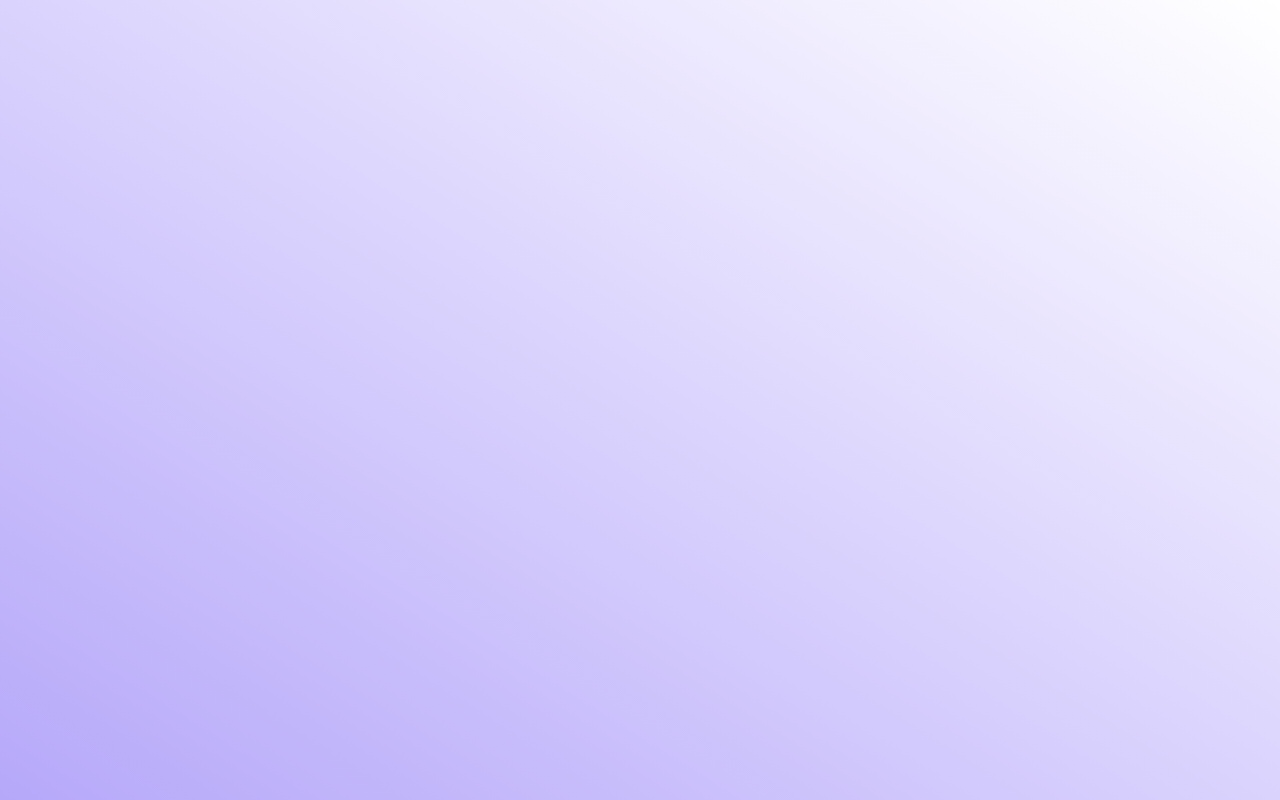
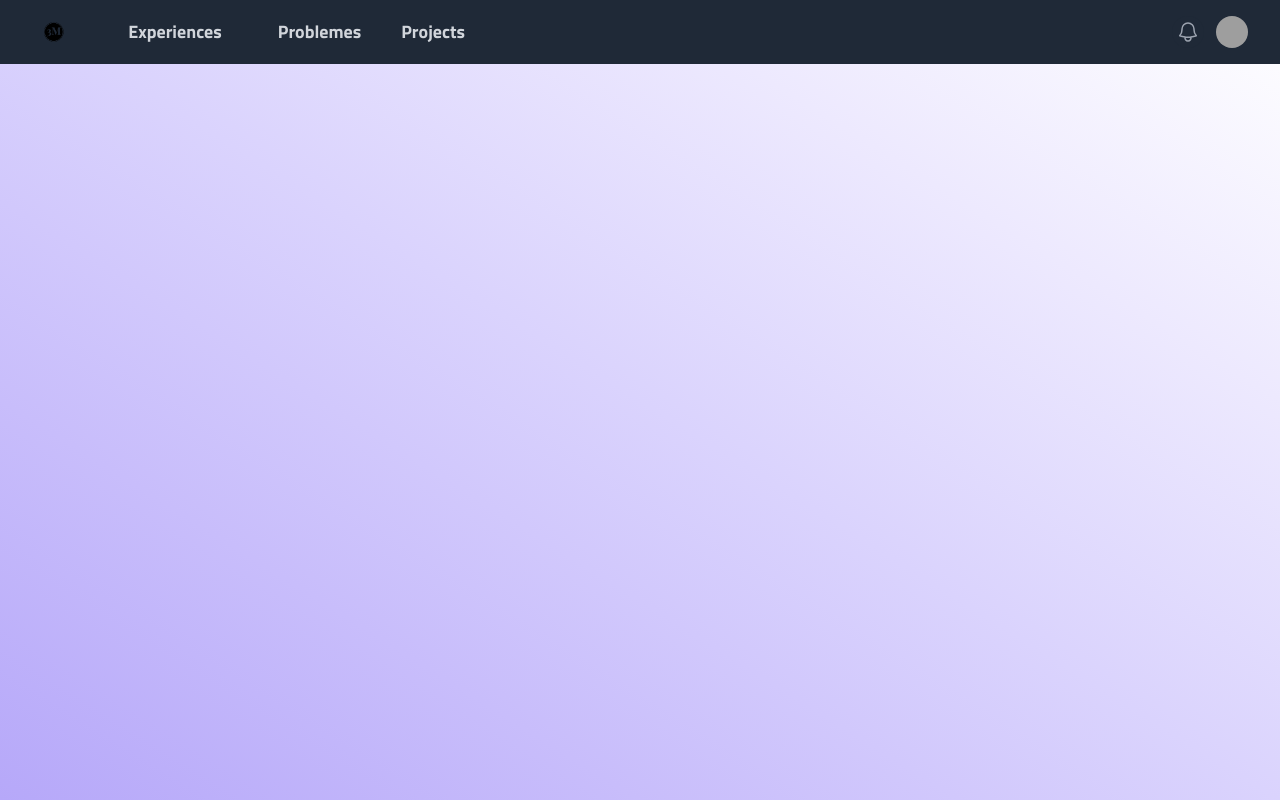
Before and after one commit to faissal17/Make-Me-Money, a React (Vite) app in the folder client/: page /Home in a window 1280 px wide. Before the commit this address had no page. Built offline with nearby package versions, Linux system fonts and the light colour scheme; grey boxes are pictures that could not be loaded.

Commit message:
add navbar to home component

```diff
--- a/client/package.json
+++ b/client/package.json
@@ -10,6 +10,8 @@
     "preview": "vite preview"
   },
   "dependencies": {
+    "@headlessui/react": "^1.7.18",
+    "@heroicons/react": "^2.1.1",
     "axios": "^1.6.7",
     "formik": "^2.4.5",
     "js-cookie": "^3.0.5",
--- a/client/src/App.jsx
+++ b/client/src/App.jsx
@@ -4,6 +4,7 @@
 import Login from './components/Authentication/Login';
 import ForgotPassword from './components/Authentication/ForgotPassword';
 import ResetPassword from './components/Authentication/ResetPassword';
+import Home from './components/Experiences/Home';
 import { BrowserRouter, Route, Routes } from 'react-router-dom';
 
 function App() {
@@ -16,6 +17,10 @@
           <Route path="/Register" Component={Register} />
           <Route path="/ForgetPassword" Component={ForgotPassword} />
           <Route path="/resetpassword" Component={ResetPassword} />
+
+          {/*Experiences Routes*/}
+
+          <Route path="/Home" Component={Home} />
         </Routes>
       </BrowserRouter>
     </React.Fragment>
--- /dev/null
+++ b/client/src/components/Experiences/Home.jsx
@@ -0,0 +1,8 @@
+import React from 'react';
+import ExperienceNavbar from '../../shared/ExperienceShared/ExperienceNavbar';
+
+function Home() {
+  return <ExperienceNavbar />;
+}
+
+export default Home;
--- /dev/null
+++ b/client/src/shared/ExperienceShared/ExperienceNavbar.jsx
@@ -0,0 +1,162 @@
+import { Fragment } from 'react';
+import { Disclosure, Menu, Transition } from '@headlessui/react';
+import { Bars3Icon, BellIcon, XMarkIcon } from '@heroicons/react/24/outline';
+import Logo from '../../assets/images/Logo.png';
+
+const navigation = [
+  { name: 'Experiences', href: '#', current: false },
+  { name: 'Problemes', href: '#', current: false },
+  { name: 'Projects', href: '#', current: false },
+];
+
+function classNames(...classes) {
+  return classes.filter(Boolean).join(' ');
+}
+
+export default function ExperienceNavbar() {
+  return (
+    <Disclosure as="nav" className="bg-gray-800">
+      {({ open }) => (
+        <>
+          <div className="mx-auto w-full px-2 sm:px-6 lg:px-8">
+            <div className="relative flex h-16 items-center justify-between">
+              <div className="absolute inset-y-0 left-0 flex items-center sm:hidden">
+                {/* Mobile menu button*/}
+                <Disclosure.Button className="relative inline-flex items-center justify-center rounded-md p-2 text-gray-400 hover:bg-gray-700 hover:text-white focus:outline-none focus:ring-2 focus:ring-inset focus:ring-white">
+                  <span className="absolute -inset-0.5" />
+                  <span className="sr-only">Open main menu</span>
+                  {open ? (
+                    <XMarkIcon className="block h-6 w-6" aria-hidden="true" />
+                  ) : (
+                    <Bars3Icon className="block h-6 w-6" aria-hidden="true" />
+                  )}
+                </Disclosure.Button>
+              </div>
+              <div className="flex flex-1 items-center justify-center sm:items-stretch sm:justify-start">
+                <div className="flex flex-shrink-0 items-center">
+                  <img className="h-8 w-auto" src={Logo} alt="Your Company" />
+                </div>
+                <div className="hidden sm:ml-6 sm:block">
+                  <div className="flex space-x-4">
+                    {navigation.map((item) => (
+                      <a
+                        key={item.name}
+                        href={item.href}
+                        className={classNames(
+                          item.current
+                            ? 'bg-gray-900 text-white'
+                            : 'text-gray-300 hover:bg-gray-700 hover:text-white',
+                          'rounded-md px-3 py-2 text-lg font-bold',
+                        )}
+                        aria-current={item.current ? 'page' : undefined}
+                      >
+                        {item.name}
+                      </a>
+                    ))}
+                  </div>
+                </div>
+              </div>
+              <div className="absolute inset-y-0 right-0 flex items-center pr-2 sm:static sm:inset-auto sm:ml-6 sm:pr-0">
+                <button
+                  type="button"
+                  className="relative rounded-full bg-gray-800 p-1 text-gray-400 hover:text-white focus:outline-none focus:ring-2 focus:ring-white focus:ring-offset-2 focus:ring-offset-gray-800"
+                >
+                  <span className="absolute -inset-1.5" />
+                  <span className="sr-only">View notifications</span>
+                  <BellIcon className="h-6 w-6" aria-hidden="true" />
+                </button>
+
+                {/* Profile dropdown */}
+                <Menu as="div" className="relative ml-3">
+                  <div>
+                    <Menu.Button className="relative flex rounded-full bg-gray-800 text-sm focus:outline-none focus:ring-2 focus:ring-white focus:ring-offset-2 focus:ring-offset-gray-800">
+                      <span className="absolute -inset-1.5" />
+                      <span className="sr-only">Open user menu</span>
+                      <img
+                        className="h-8 w-8 rounded-full"
+                        src="https://images.unsplash.com/photo-1472099645785-5658abf4ff4e?ixlib=rb-1.2.1&ixid=eyJhcHBfaWQiOjEyMDd9&auto=format&fit=facearea&facepad=2&w=256&h=256&q=80"
+                        alt=""
+                      />
+                    </Menu.Button>
+                  </div>
+                  <Transition
+                    as={Fragment}
+                    enter="transition ease-out duration-100"
+                    enterFrom="transform opacity-0 scale-95"
+                    enterTo="transform opacity-100 scale-100"
+                    leave="transition ease-in duration-75"
+                    leaveFrom="transform opacity-100 scale-100"
+                    leaveTo="transform opacity-0 scale-95"
+                  >
+                    <Menu.Items className="absolute right-0 z-10 mt-2 w-48 origin-top-right rounded-md bg-white py-1 shadow-lg ring-1 ring-black ring-opacity-5 focus:outline-none">
+                      <Menu.Item>
+                        {({ active }) => (
+                          <a
+                            href="#"
+                            className={classNames(
+                              active ? 'bg-gray-100' : '',
+                              'block px-4 py-2 text-sm text-gray-700',
+                            )}
+                          >
+                            Your Profile
+                          </a>
+                        )}
+                      </Menu.Item>
+                      <Menu.Item>
+                        {({ active }) => (
+                          <a
+                            href="#"
+                            className={classNames(
+                              active ? 'bg-gray-100' : '',
+                              'block px-4 py-2 text-sm text-gray-700',
+                            )}
+                          >
+                            Settings
+                          </a>
+                        )}
+                      </Menu.Item>
+                      <Menu.Item>
+                        {({ active }) => (
+                          <a
+                            href="#"
+                            className={classNames(
+                              active ? 'bg-gray-100' : '',
+                              'block px-4 py-2 text-sm text-gray-700',
+                            )}
+                          >
+                            Sign out
+                          </a>
+                        )}
+                      </Menu.Item>
+                    </Menu.Items>
+                  </Transition>
+                </Menu>
+              </div>
+            </div>
+          </div>
+
+          <Disclosure.Panel className="sm:hidden">
+            <div className="space-y-1 px-2 pb-3 pt-2">
+              {navigation.map((item) => (
+                <Disclosure.Button
+                  key={item.name}
+                  as="a"
+                  href={item.href}
+                  className={classNames(
+                    item.current
+                      ? 'bg-gray-900 text-white'
+                      : 'text-gray-300 hover:bg-gray-700 hover:text-white',
+                    'block rounded-md px-3 py-2 text-base font-medium',
+                  )}
+                  aria-current={item.current ? 'page' : undefined}
+                >
+                  {item.name}
+                </Disclosure.Button>
+              ))}
+            </div>
+          </Disclosure.Panel>
+        </>
+      )}
+    </Disclosure>
+  );
+}
--- a/client/src/shared/Footer.jsx
+++ b/client/src/shared/MainAppShared/Footer.jsx
@@ -1,5 +1,5 @@
 import React from 'react';
-import '../style/main.css';
+import '../../style/main.css';
 import { FaFacebook, FaInstagram, FaLinkedin, FaYoutube } from 'react-icons/fa';
 
 function Footer() {
--- a/client/src/shared/Navbar.jsx
+++ b/client/src/shared/MainAppShared/Navbar.jsx
@@ -1,8 +1,8 @@
 import { useRef } from 'react';
 import { FaBars, FaTimes } from 'react-icons/fa';
 import { Link } from 'react-router-dom';
-import Logo from '../assets/images/Logo.png';
-import '../style/main.css';
+import Logo from '../../assets/images/Logo.png';
+import '../../style/main.css';
 function Navbar() {
   const navRef = useRef();
 
--- a/client/src/shared/Section.jsx
+++ b/client/src/shared/MainAppShared/Section.jsx
@@ -1,7 +1,7 @@
 import React from 'react';
-import '../style/main.css';
-import background from '../assets/images/App.png';
-import logo from '../assets/images/programing.png';
+import '../../style/main.css';
+import background from '../../assets/images/App.png';
+import logo from '../../assets/images/programing.png';
 function Section() {
   return (
     <section>
--- a/client/src/style/auth.css
+++ b/client/src/style/auth.css
@@ -1,8 +1,5 @@
 @import url('https://fonts.googleapis.com/css2?family=Titillium+Web:wght@300;400;700&display=swap');
 body {
-  display: flex;
-  justify-content: center;
-  align-items: center;
   min-height: 100vh;
 }
 * {
```
Also changed, not shown: client/src/components/MainApp/LandingPage.jsx (+4 -4 lines), client/src/shared/MainAppShared/Card.jsx (renamed from client/src/shared/Card.jsx, +4 -4 lines), client/src/components/Experiences/Post.jsx (added), 1 other file (tests, documents, lock files or other folders).
